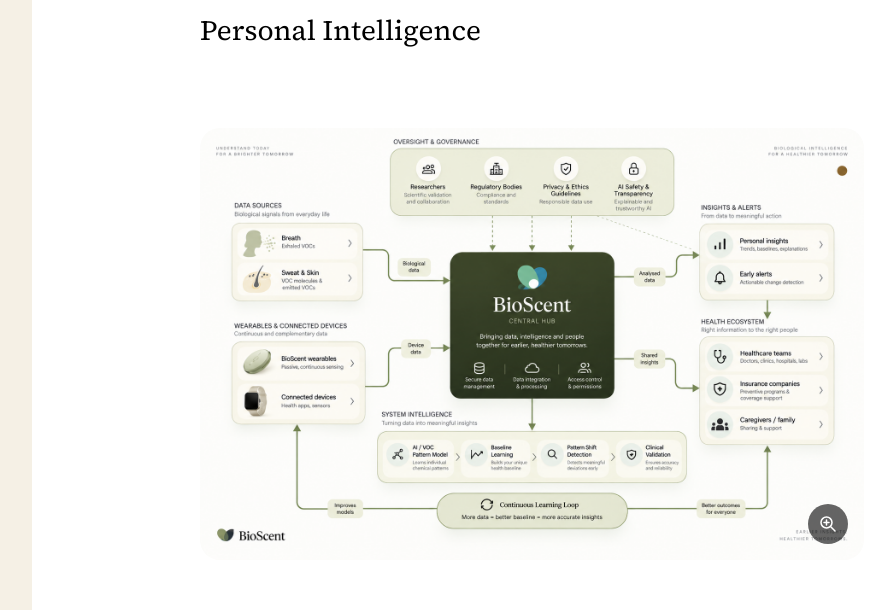
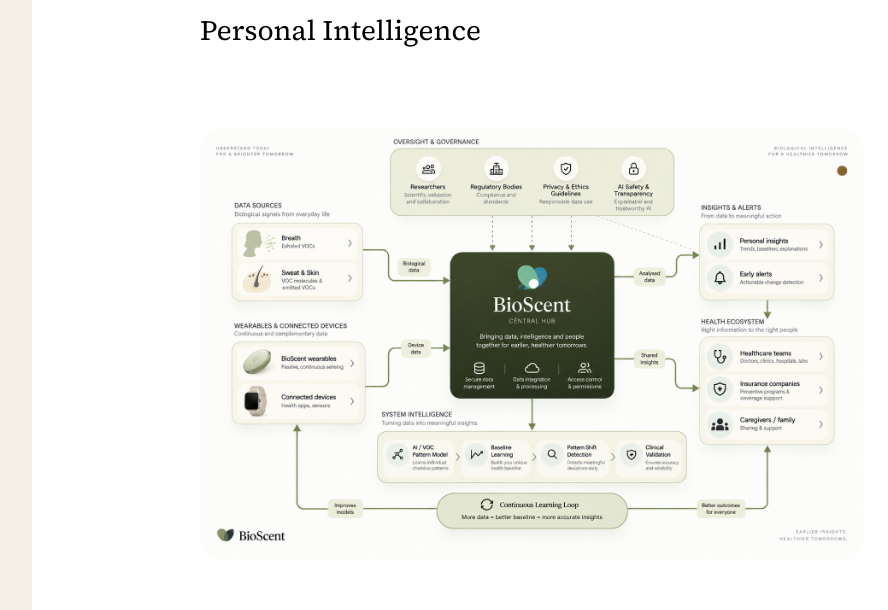
Before and after one commit to tryingtostaysane/veralynportfolio, a React (Vite) app: page /work/bioscent in a window 1280 px wide. Shown: the part 2962-3572 px from the top of the page, without its empty margins (248-1136 px from the left). Built offline with nearby package versions, Linux system fonts and the light colour scheme; a web font is replaced by a local one.

Commit message:
Revert "Add tap-to-zoom lightbox for the BioScent ecosystem diagram"
This reverts commit 75abb4fe58696e02a238ae64b44e412373b26176.

```diff
--- a/src/components/BioScent.jsx
+++ b/src/components/BioScent.jsx
@@ -3,7 +3,6 @@
 import Footer from './Footer.jsx'
 import ProjectThumbnail from './ProjectThumbnail.jsx'
 import SectionVideo from './SectionVideo.jsx'
-import ImageLightbox from './ImageLightbox.jsx'
 import { bioscentHeroImg, BIOSCENT_HERO_ASPECT_RATIO, BIOSCENT_HERO_DETECTION_POINT } from '../data/projectThumbnails.js'
 import researchBg from '../assets/case-studies/bioscent/research-bg.jpg'
 import researchScreenshot1 from '../assets/case-studies/bioscent/research-screenshot-1.png'
@@ -517,11 +516,7 @@
                   Personal Intelligence
                 </h2>
               </div>
-              <ImageLightbox
-                className="case-study-ecosystem-diagram"
-                src={ecosystemDiagram}
-                alt="Diagram of the BioScent ecosystem: data sources and wearables feed the central BioScent hub, which shares insights and alerts with the health ecosystem, all under oversight & governance and powered by system intelligence in a continuous learning loop"
-              />
+              <img className="case-study-ecosystem-diagram" src={ecosystemDiagram} alt="Diagram of the BioScent ecosystem: data sources and wearables feed the central BioScent hub, which shares insights and alerts with the health ecosystem, all under oversight & governance and powered by system intelligence in a continuous learning loop" />
             </div>
           </section>
           <section className="case-study-section case-study-journey" aria-label="User Journey" id="user-journey">
--- a/src/components/ImageLightbox.css
+++ /dev/null
@@ -1,87 +0,0 @@
-/* Trigger: renders exactly like a plain <img> (the caller's className
-   still controls its in-page width/aspect/radius) with a small
-   always-visible zoom badge, since hover isn't available on touch. */
-.image-lightbox-trigger {
-  display: block;
-  position: relative;
-  width: 100%;
-  padding: 0;
-  border: none;
-  background: none;
-  font: inherit;
-  text-align: left;
-  cursor: zoom-in;
-}
-
-.image-lightbox-trigger img {
-  display: block;
-  pointer-events: none;
-}
-
-.image-lightbox-zoom-hint {
-  position: absolute;
-  right: var(--space-3);
-  bottom: var(--space-3);
-  display: flex;
-  align-items: center;
-  justify-content: center;
-  width: 40px;
-  height: 40px;
-  border-radius: 50%;
-  background: rgba(0, 0, 0, 0.6);
-  color: var(--color-white);
-}
-
-.image-lightbox-zoom-hint svg {
-  width: 20px;
-  height: 20px;
-}
-
-/* Full-screen overlay: the image renders at its native pixel size
-   (no max-width) so text that's illegible once shrunk to page width is
-   sharp again - overflow:auto lets the overlay scroll to reach every
-   edge, and margin:auto (rather than flex-centering, which clips
-   oversized scrollable content inconsistently) centers it when it's
-   smaller than the viewport. */
-.image-lightbox-overlay {
-  position: fixed;
-  inset: 0;
-  z-index: 100;
-  overflow: auto;
-  background: rgba(0, 0, 0, 0.92);
-  padding: var(--space-5);
-  box-sizing: border-box;
-  cursor: zoom-out;
-}
-
-.image-lightbox-image {
-  display: block;
-  margin: auto;
-  max-width: none;
-  height: auto;
-  border-radius: 12px;
-  cursor: default;
-}
-
-.image-lightbox-close {
-  position: fixed;
-  top: var(--space-4);
-  right: var(--space-4);
-  z-index: 101;
-  display: flex;
-  align-items: center;
-  justify-content: center;
-  width: 44px;
-  height: 44px;
-  padding: 0;
-  border: none;
-  border-radius: 50%;
-  background: rgba(0, 0, 0, 0.6);
-  color: var(--color-white);
-  cursor: pointer;
-}
-
-.image-lightbox-close svg {
-  width: 20px;
-  height: 20px;
-}
--- a/src/components/ImageLightbox.jsx
+++ /dev/null
@@ -1,63 +0,0 @@
-import { useEffect, useState } from 'react'
-import './ImageLightbox.css'
-
-function ZoomIcon() {
-  return (
-    <svg viewBox="0 0 20 20" fill="none" aria-hidden="true">
-      <circle cx="8.5" cy="8.5" r="5.5" stroke="currentColor" strokeWidth="1.5" />
-      <path d="M8.5 6V11M6 8.5H11" stroke="currentColor" strokeWidth="1.5" strokeLinecap="round" />
-      <path d="M13 13L17 17" stroke="currentColor" strokeWidth="1.5" strokeLinecap="round" />
-    </svg>
-  )
-}
-
-function CloseIcon() {
-  return (
-    <svg viewBox="0 0 20 20" fill="none" aria-hidden="true">
-      <path d="M5 5L15 15M15 5L5 15" stroke="currentColor" strokeWidth="1.5" strokeLinecap="round" />
-    </svg>
-  )
-}
-
-// Dense infographics (e.g. BioScent's ecosystem diagram) shrink to fit
-// the page's normal responsive width, which makes their labels
-// illegible on narrow screens - this wraps such an image with a tap-to-
-// zoom affordance that opens it full-screen at its native pixel size
-// instead, so the overlay can be scrolled/pinch-zoomed to actually read
-// it without changing how the image behaves in the page's own layout.
-export default function ImageLightbox({ src, alt, className = '' }) {
-  const [open, setOpen] = useState(false)
-
-  useEffect(() => {
-    if (!open) return
-    const previousOverflow = document.body.style.overflow
-    document.body.style.overflow = 'hidden'
-    const onKeyDown = (event) => {
-      if (event.key === 'Escape') setOpen(false)
-    }
-    window.addEventListener('keydown', onKeyDown)
-    return () => {
-      document.body.style.overflow = previousOverflow
-      window.removeEventListener('keydown', onKeyDown)
-    }
-  }, [open])
-
-  return (
-    <>
-      <button type="button" className="image-lightbox-trigger" onClick={() => setOpen(true)} aria-label={`Expand image: ${alt}`}>
-        <img className={className} src={src} alt={alt} />
-        <span className="image-lightbox-zoom-hint" aria-hidden="true">
-          <ZoomIcon />
-        </span>
-      </button>
-      {open && (
-        <div className="image-lightbox-overlay" role="dialog" aria-modal="true" aria-label={alt} onClick={() => setOpen(false)}>
-          <button type="button" className="image-lightbox-close" onClick={() => setOpen(false)} aria-label="Close expanded image">
-            <CloseIcon />
-          </button>
-          <img className="image-lightbox-image" src={src} alt={alt} onClick={(event) => event.stopPropagation()} />
-        </div>
-      )}
-    </>
-  )
-}
```
